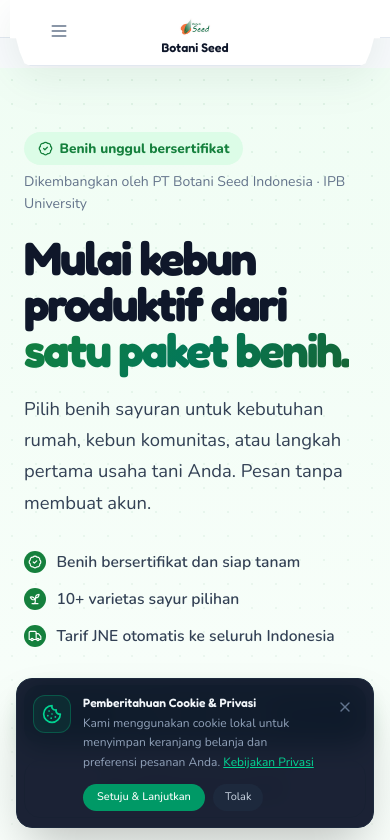
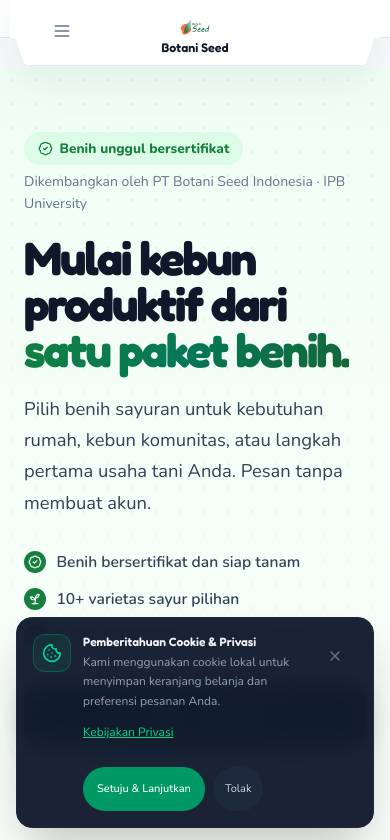
Before and after one commit to yanhaizhou21-a11y/LPBS, a React (Vite) app: page / in a window 390 px wide. Shown: the top 840 px of the page. Built offline with nearby package versions, Linux system fonts and the light colour scheme.

Commit message:
feat: implement global CSS design tokens and base components with a cookie consent banner

```diff
--- a/src/components/CookieConsentBanner.tsx
+++ b/src/components/CookieConsentBanner.tsx
@@ -41,7 +41,7 @@
             Kami menggunakan cookie lokal untuk menyimpan keranjang belanja dan preferensi pesanan Anda.{' '}
             <button
               onClick={onOpenPrivacyPolicy}
-              className="text-emerald-400 underline hover:text-emerald-300"
+              className="inline-flex min-h-11 items-center text-emerald-400 underline hover:text-emerald-300"
             >
               Kebijakan Privasi
             </button>
@@ -49,13 +49,13 @@
           <div className="flex items-center gap-2 pt-2">
             <button
               onClick={handleAccept}
-              className="px-3.5 py-1.5 bg-emerald-600 hover:bg-emerald-500 text-white font-medium rounded-lg transition-colors text-[11px]"
+              className="min-h-11 px-3.5 py-1.5 bg-emerald-600 hover:bg-emerald-500 text-white font-medium rounded-lg transition-colors text-[11px]"
             >
               Setuju & Lanjutkan
             </button>
             <button
               onClick={handleDecline}
-              className="px-3 py-1.5 bg-slate-800 hover:bg-slate-700 text-slate-300 rounded-lg transition-colors text-[11px]"
+              className="min-h-11 px-3 py-1.5 bg-slate-800 hover:bg-slate-700 text-slate-300 rounded-lg transition-colors text-[11px]"
             >
               Tolak
             </button>
@@ -64,7 +64,7 @@
         <button
           onClick={handleDecline}
           aria-label="Tutup pemberitahuan cookie"
-          className="text-slate-500 hover:text-slate-300 transition-colors p-1"
+          className="min-w-11 min-h-11 inline-grid place-items-center text-slate-500 hover:text-slate-300 transition-colors"
         >
           <X className="w-4 h-4" />
         </button>
--- a/src/index.css
+++ b/src/index.css
@@ -1070,8 +1070,8 @@
 }
 
 .counter-btn {
-  width: 36px;
-  height: 36px;
+  width: 44px;
+  height: 44px;
   background: #ffffff;
   border: 1px solid var(--color-border);
   border-radius: var(--radius-sm);
@@ -1090,7 +1090,7 @@
 
 .counter-input {
   width: 60px;
-  height: 36px;
+  height: 44px;
   text-align: center;
   font-weight: 800;
   font-size: 1.1rem;
@@ -1450,6 +1450,12 @@
   font-size: 1.75rem;
   color: var(--color-text-muted);
   cursor: pointer;
+  width: 44px;
+  min-width: 44px;
+  height: 44px;
+  flex-shrink: 0;
+  display: inline-grid;
+  place-items: center;
 }
 
 .cart-drawer-body {
@@ -1676,6 +1682,12 @@
   font-size: 2rem;
   color: var(--color-text-muted);
   cursor: pointer;
+  width: 44px;
+  min-width: 44px;
+  height: 44px;
+  flex-shrink: 0;
+  display: inline-grid;
+  place-items: center;
 }
 
 /* PROGRESS BAR */
@@ -2498,7 +2510,7 @@
   cursor: pointer;
 }
 
-.notch-icon-button { width: 38px; height: 38px; justify-content: center; border-radius: 999px; }
+.notch-icon-button { width: 44px; height: 44px; justify-content: center; border-radius: 999px; }
 .notch-icon-button:hover { background: var(--color-primary-light); }
 .notch-icon-button > span { display: inline-flex; }
 
@@ -2514,9 +2526,9 @@
 }
 
 .notch-brand img { width: 34px; height: 34px; object-fit: contain; }
-.notch-cart { position: relative; padding: 8px 10px; border-radius: 999px; }
+.notch-cart { position: relative; min-height: 44px; padding: 8px 10px; border-radius: 999px; }
 .notch-cart-badge { min-width: 20px; height: 20px; display: grid; place-items: center; padding: 0 5px; border-radius: 999px; background: var(--color-primary); color: #fff; font-size: 0.7rem; }
-.notch-order { height: 40px; padding: 0 18px; border: 0; border-radius: var(--radius-md); background: var(--color-primary-hover); color: var(--color-bg-card); font-weight: 800; cursor: pointer; transition: transform 0.2s ease, opacity 0.2s ease; }
+.notch-order { height: 44px; padding: 0 18px; border: 0; border-radius: var(--radius-md); background: var(--color-primary-hover); color: var(--color-bg-card); font-weight: 800; cursor: pointer; transition: transform 0.2s ease, opacity 0.2s ease; }
 .notch-order:hover { transform: translateY(-2px); opacity: 0.92; }
 .mobile-menu-trigger { display: none; }
 
@@ -2594,6 +2606,9 @@
 .footer-trust { display: flex; align-items: center; gap: 8px; margin-top: 20px; color: #86efac; font-size: 0.88rem; }
 .footer-nav-list button { padding: 0; border: 0; background: none; color: #94a3b8; font-size: 0.925rem; text-align: left; cursor: pointer; }
 .footer-nav-list button:hover { color: #fff; }
+.footer-nav-list a,
+.footer-nav-list button,
+.story-source-link { min-height: 44px; display: inline-flex; align-items: center; }
 .footer-address p { display: flex; align-items: flex-start; gap: 9px; }
 
 .route-loading,
@@ -2606,7 +2621,7 @@
 
 @media (max-width: 1040px) {
   .notch-links { gap: 12px; }
-  .notch-links a { font-size: 0; gap: 0; }
+  .notch-links a { min-width: 44px; min-height: 44px; justify-content: center; font-size: 0; gap: 0; }
   .notch-links a svg { width: 19px; height: 19px; }
   .notch-cart-label { display: none; }
 }
```
